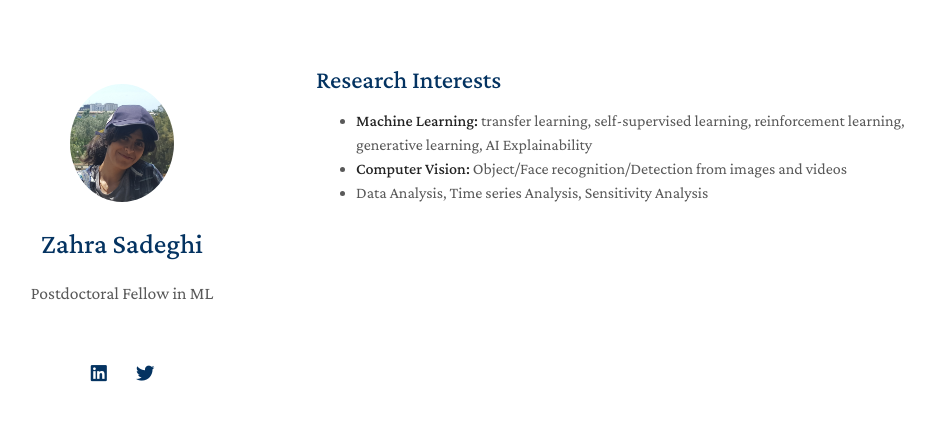
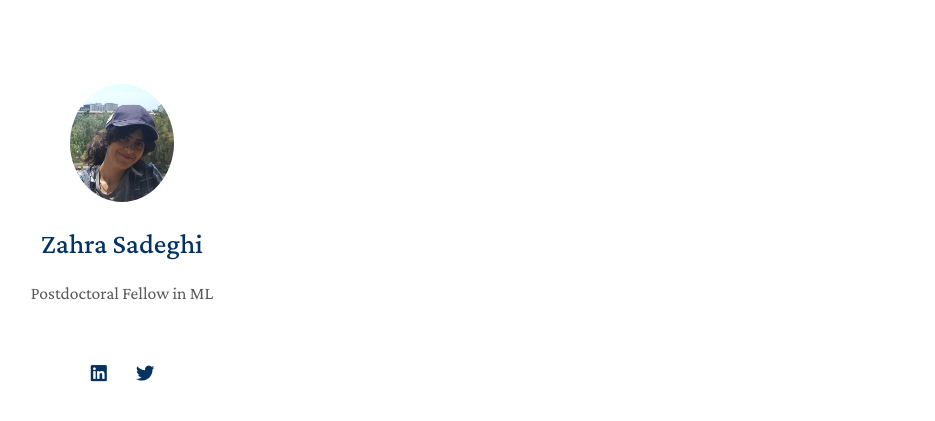
Before and after one commit to zahsa/zahsa.github.io, a Jekyll site: the page built from index.md, in a window 1280 px wide. Shown: the top 421 px of the page, without its empty margins (154-1089 px from the left). Built offline with Jekyll 4.4.1, drawn with Linux system fonts in a browser that asks for light colours; nearby versions of some CDN libraries; a style sheet for code colours, icons or effects is not loaded; our own code applies the rules of GitHub Pages for plain Markdown files.

Commit message:
Update index.md

```diff
--- a/index.md
+++ b/index.md
@@ -2,11 +2,11 @@
 layout: homepage
 ---
 
-## Research Interests
+<!-- ## Research Interests  -->
 
-- **Machine Learning:** transfer learning, self-supervised learning, reinforcement learning, generative learning, AI Explainability
-- **Computer Vision:** Object/Face recognition/Detection from images and videos
-- Data Analysis, Time series Analysis, Sensitivity Analysis
+<!-- - **Machine Learning:** transfer learning, self-supervised learning, reinforcement learning, generative learning, AI Explainability  -->
+<!-- - **Computer Vision:** Object/Face recognition/Detection from images and videos  -->
+<!-- - Data Analysis, Time series Analysis, Sensitivity Analysis  -->
 
 <!-- ## News -->
 
```
